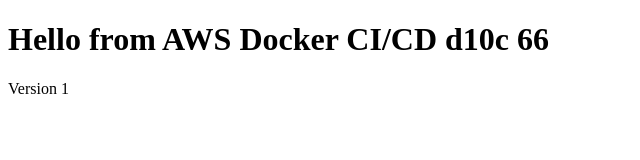
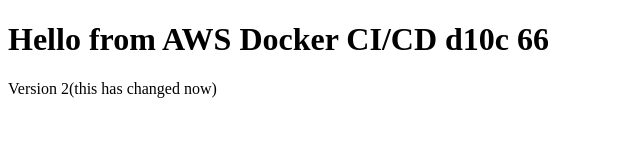
Before and after one commit to aditya05005/cvt-ca2, a plain HTML site: page index.html in a window 1280 px wide. Shown: the whole page, without its empty margins (0-640 px from the left). Drawn offline with Linux system fonts and the light colour scheme.

Commit message:
Update paragraph text to version 2

```diff
--- a/index.html
+++ b/index.html
@@ -2,6 +2,6 @@
 <html>
 <body>
 <h1>Hello from AWS Docker CI/CD d10c 66</h1>
-<p>Version 1</p>
+<p>Version 2(this has changed now)</p>
 </body>
 </html>
```
